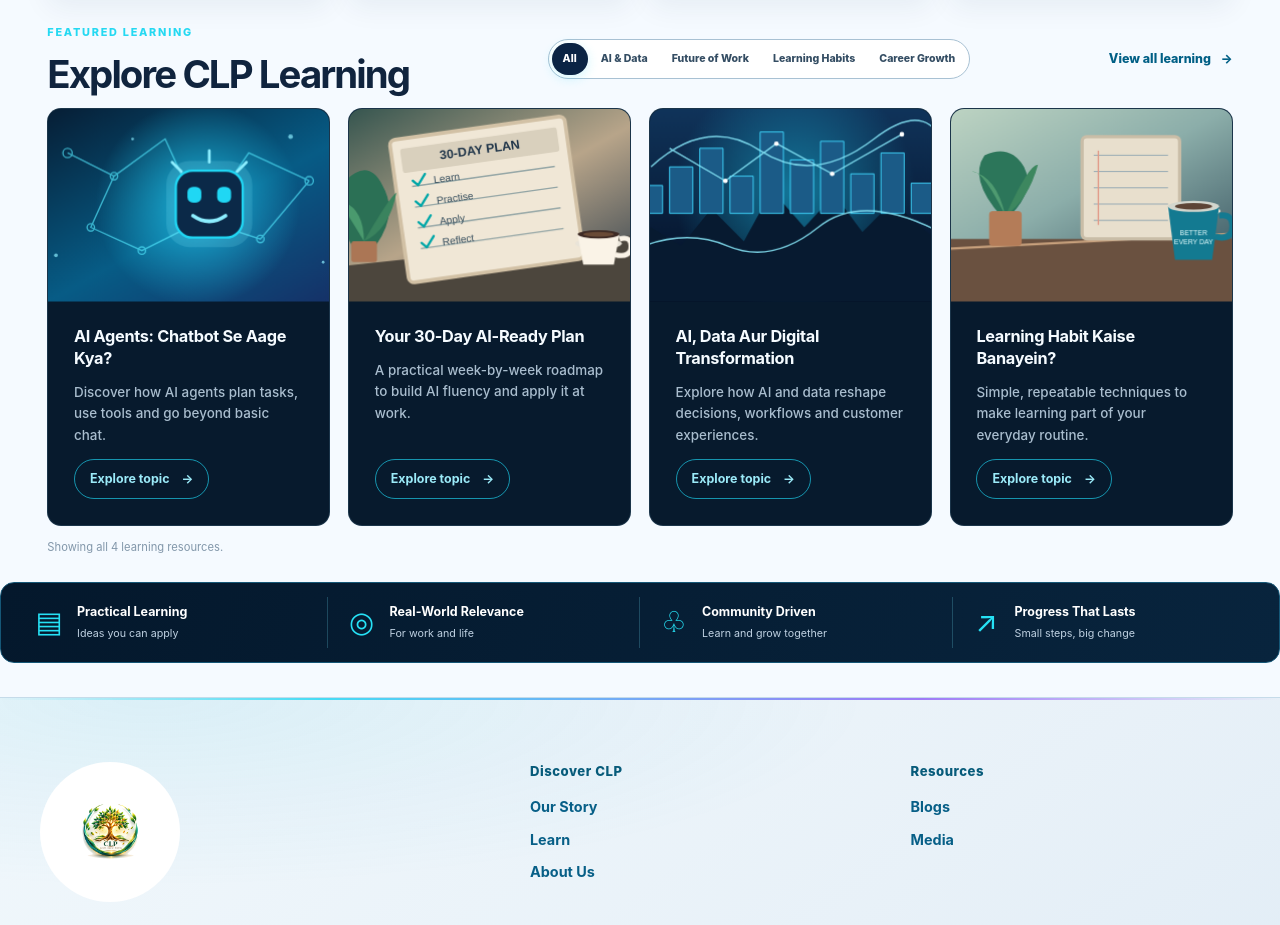
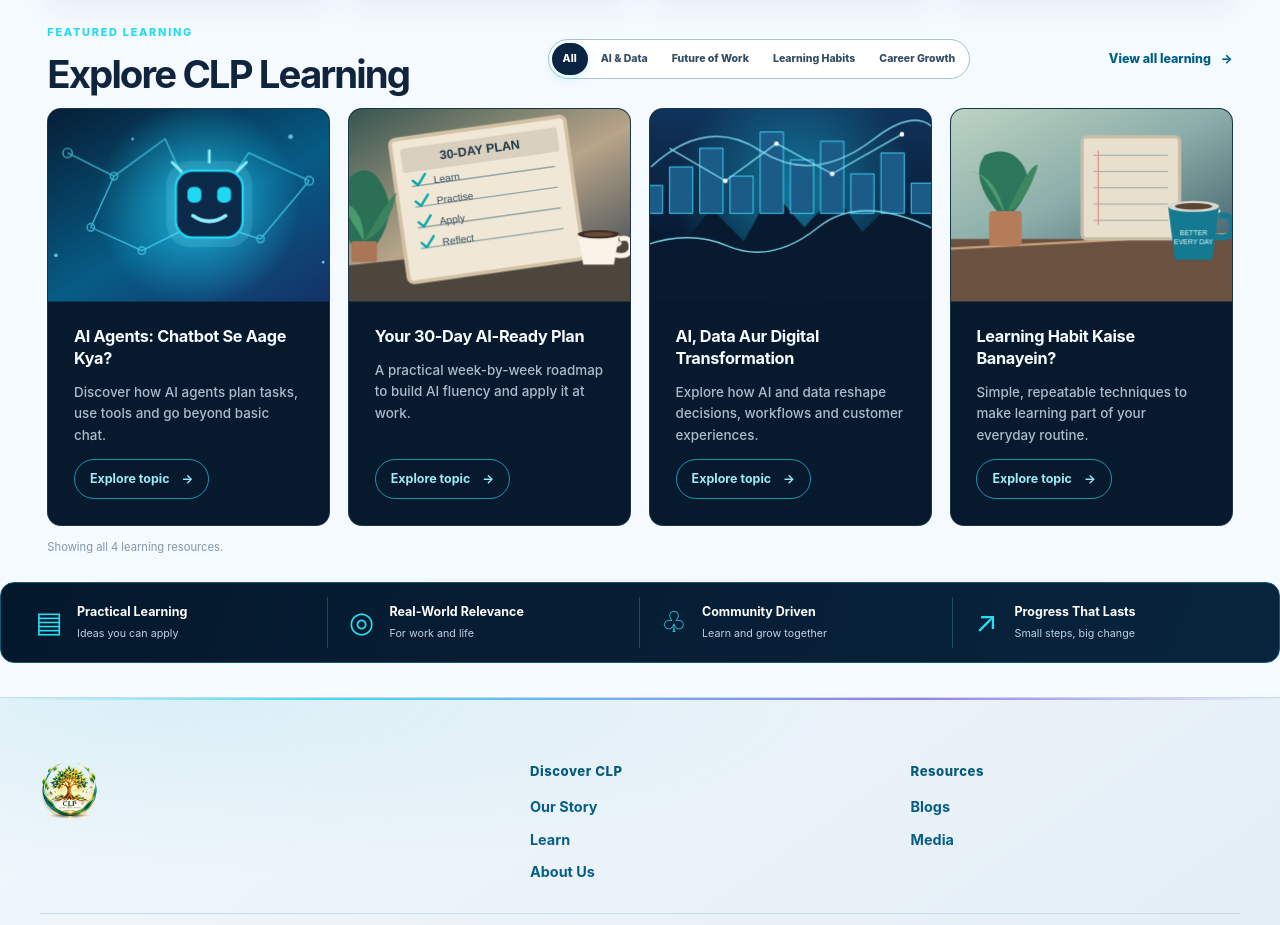
Before and after one commit to sanjeevkshu/clp, a Jekyll site: the page built from index.md, in a window 1280 px wide. Shown: the part 1471-2396 px from the top of the page. Built offline with Jekyll 4.4.1, drawn with Linux system fonts in a browser that asks for light colours.

Commit message:
Revert footer logo styling; retain header logo styling

```diff
--- a/assets/css/styles.css
+++ b/assets/css/styles.css
@@ -1491,11 +1491,6 @@
   }
 }
 
-/* Global CLP footer logo: preserve the full vision lockup at responsive sizes. */
-.site-footer .footer-brand img{width:180px;height:auto;max-width:100%;object-fit:contain;filter:drop-shadow(0 8px 18px #0003)}
-@media(max-width:700px){.site-footer .footer-brand img{width:156px}}
-
-
 /* Approved CLP logo lockups use a tight circular white disc in both themes. */
 .site-header .brand{
   display:inline-flex;
@@ -1532,28 +1527,6 @@
   max-height:none;
   object-fit:contain;
 }
-.site-footer .footer-brand{
-  display:inline-flex;
-  align-items:center;
-  justify-content:center;
-  width:184px;
-  height:184px;
-  max-width:100%;
-  box-sizing:border-box;
-  padding:0;
-  overflow:hidden;
-  border:0;
-  border-radius:50%;
-  background:#fff;
-}
-.site-footer .footer-brand img{
-  display:block;
-  width:108%;
-  height:108%;
-  max-width:none;
-  object-fit:contain;
-  filter:none;
-}
 @media(max-width:700px){
   .site-header .brand{
     flex-basis:50px;
@@ -1572,34 +1545,3 @@
     padding:0;
   }
 }
-
-
-/* Footer logo correction v3: the prior 184px disc visually overwhelmed the artwork.
-   Tighten the white disc and scale the approved transparent PNG within it. */
-.site-footer .footer-brand{
-  width:140px;
-  height:140px;
-  padding:0;
-  flex:0 0 140px;
-  overflow:hidden;
-  border-radius:50%;
-  background:#fff;
-}
-.site-footer .footer-brand img{
-  width:124%;
-  height:124%;
-  max-width:none;
-  object-fit:contain;
-  filter:none;
-}
-@media(max-width:700px){
-  .site-footer .footer-brand{
-    width:120px;
-    height:120px;
-    flex-basis:120px;
-  }
-  .site-footer .footer-brand img{
-    width:124%;
-    height:124%;
-  }
-}
```
